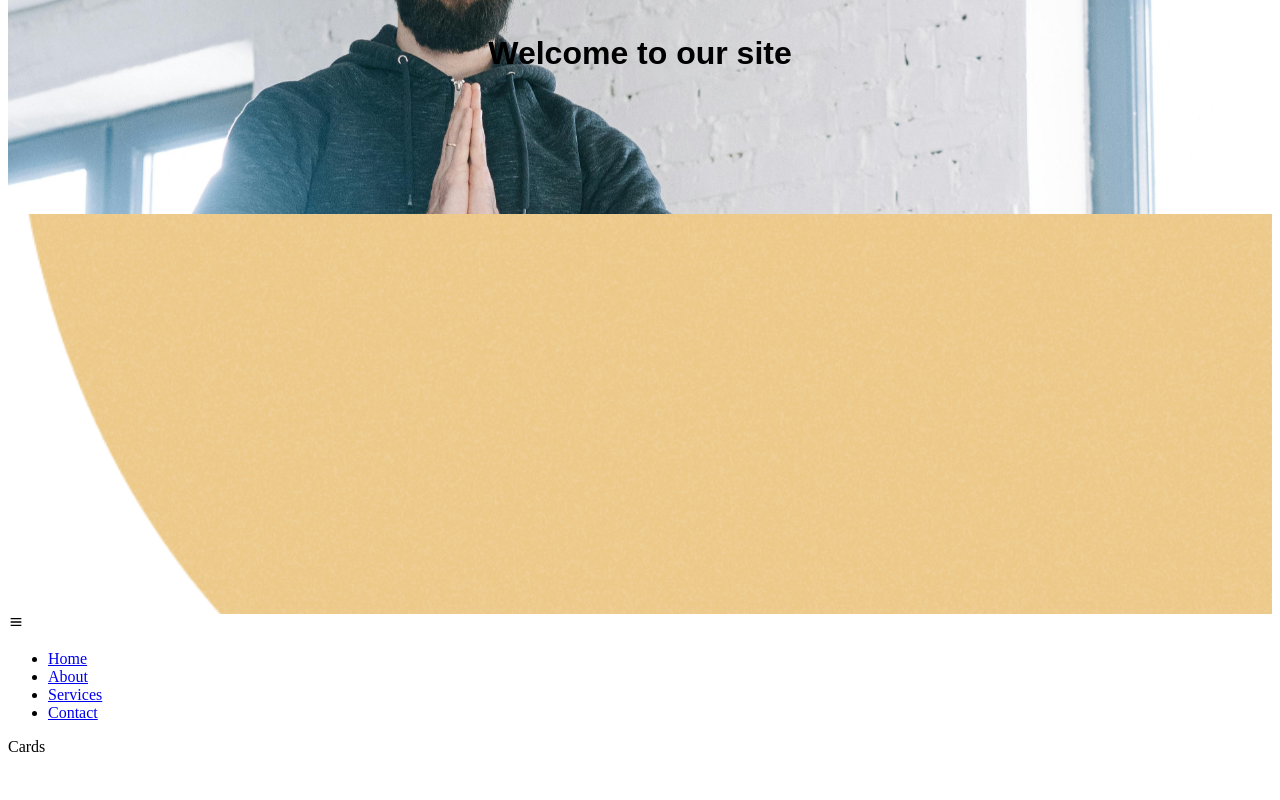
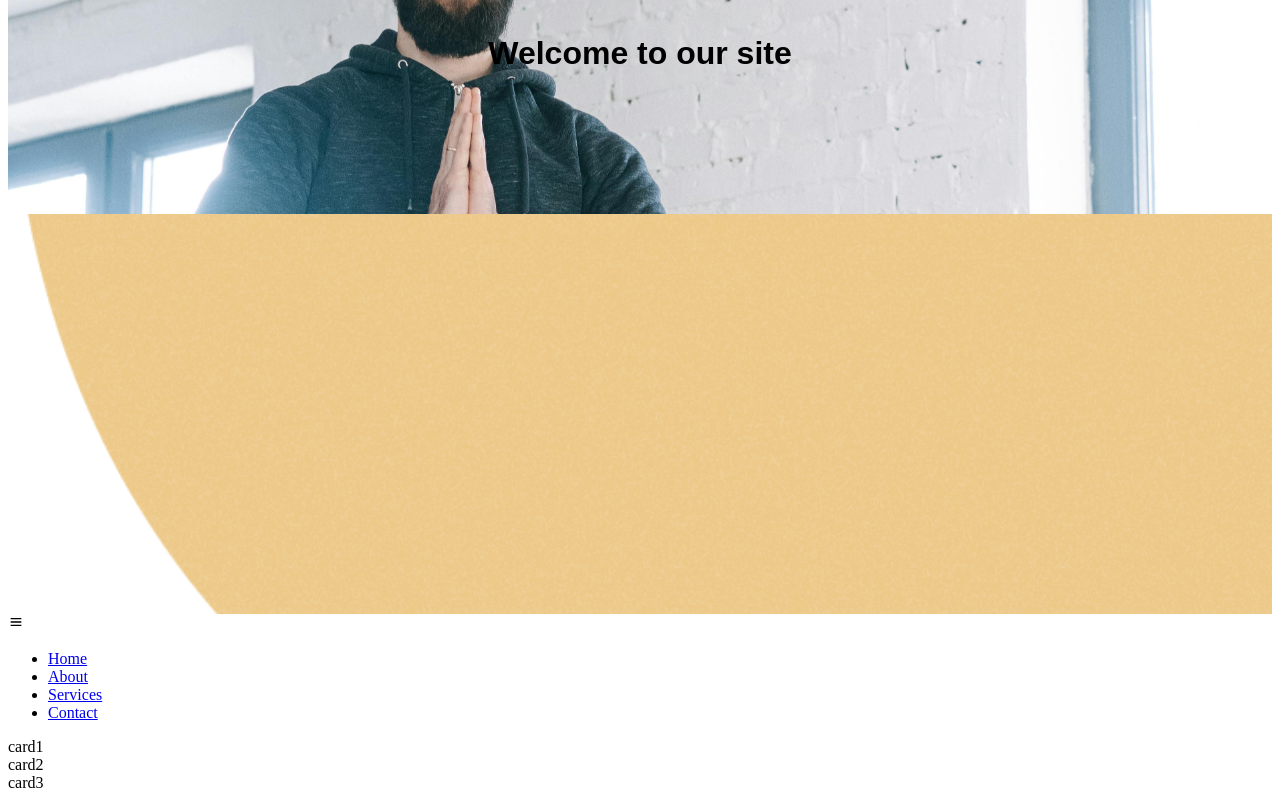
Before and after one commit to Mohit16-sinha/kaivaliyayoga, a React (Create React App) app: page / in a window 1280 px wide. Shown: the part 1346-2146 px from the top of the page. Before the commit the page ends 2110 px from the top, so only its background shows below. Built offline with nearby package versions, Linux system fonts and the light colour scheme.

Commit message:
sab kuch toh kr diya tha bhai

```diff
--- a/src/components/Cards.js
+++ b/src/components/Cards.js
@@ -1,10 +1,23 @@
 import React from 'react';
 
-//import images
-
+// Import images
+import card1 from '../assets/img/cards/card-1.png';
+import card2 from '../assets/img/cards/card-2.png';
+import card3 from '../assets/img/cards/card-3.png';
+import card4 from '../assets/img/cards/bg1.png';
 
 const Cards = () => {
-  return <div>Cards</div>;
+  return (
+    <section className=''>
+      <div className='container mx-auto'>
+        <div>
+          <div> card1 </div>
+          <div> card2 </div>
+        </div>
+        <div> card3 </div>
+      </div>
+    </section>
+  );
 };
 
 export default Cards;
```
